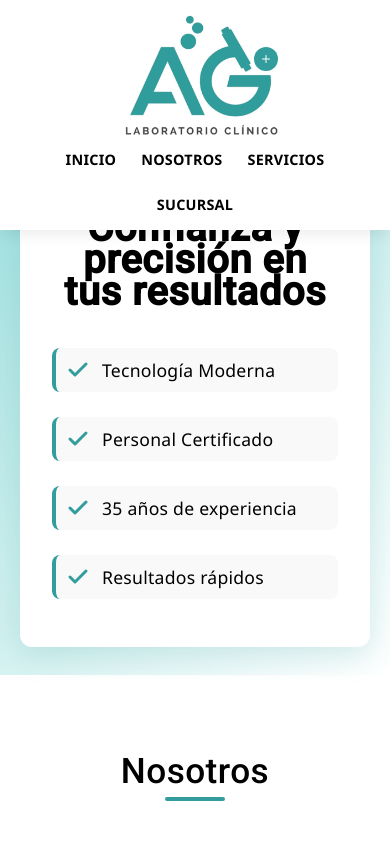
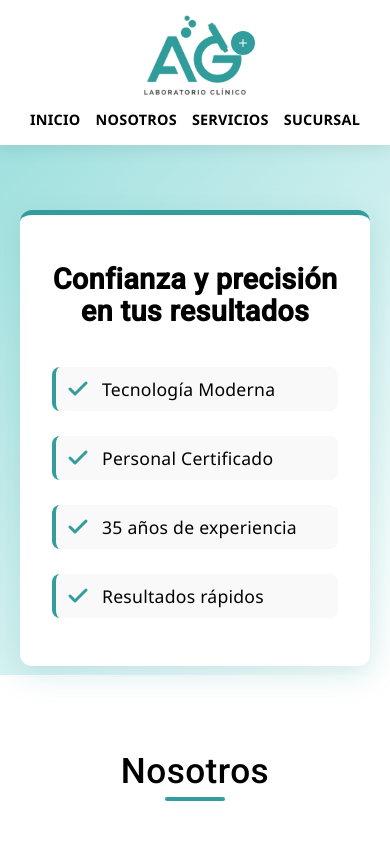
Before and after one commit to Mateoilr/Proyecto2.0, an Angular app: page / in a window 390 px wide. Shown: the top 844 px of the page. Built offline with nearby package versions, Linux system fonts and the light colour scheme.

Commit message:
commit 2 landing page responsive

```diff
--- a/src/app/landing/landing.component.css
+++ b/src/app/landing/landing.component.css
@@ -7,6 +7,8 @@
   --bg-light: #f9f9f9;
   font-family: 'Segoe UI', Roboto, Helvetica, Arial, sans-serif;
   display: block;
+  /* Habilitar un scroll suave si el navegador lo soporta (opcional pero recomendado) */
+  scroll-behavior: smooth;
 }
 
 /* ================= GLOBALES ================= */
@@ -18,6 +20,11 @@
   max-width: 1100px;
   margin: 0 auto;
   padding: 0 20px;
+}
+
+/* ESTA ES LA SOLUCIÓN AL CORTE DE LAS SECCIONES */
+section {
+  scroll-margin-top: 160px; /* Le dice al navegador que deje este espacio arriba al navegar a esta sección */
 }
 
 .section-title {
@@ -38,7 +45,7 @@
   border-radius: 2px;
 }
 
-/* ================= HEADER (Tu código original modificado) ================= */
+/* ================= HEADER ================= */
 .header {
   position: fixed;
   top: 0;
@@ -64,10 +71,11 @@
 }
 
 .logo-img {
-  height: 120px; /* Ajuste para mantener equilibrio con el nav */
+  height: 120px;
   object-fit: contain;
 }
-/*Boton de iniciar sesion */
+
+/* Boton de iniciar sesion */
 .btn-toggle-login {
   background: var(--primary-color);
   color: var(--bg-white);
@@ -80,8 +88,8 @@
   justify-content: center;
   cursor: pointer;
   transition: background 0.3s, transform 0.2s;
-  margin-bottom: 64px; /*Subir o bajar boton de plus */
-  margin-left: -24px; /* Derecha-izquierda boton de plus */
+  margin-bottom: 64px;
+  margin-left: -24px;
 }
 
 .btn-toggle-login:hover {
@@ -171,7 +179,7 @@
 
 /* ================= SECCIÓN INICIO ================= */
 .hero-section {
-  padding-top: 130px; /* Espacio para el header fijo */
+  padding-top: 130px;
   min-height: 80vh;
   display: flex;
   align-items: center;
@@ -325,7 +333,7 @@
   color: var(--text-dark);
   background: var(--bg-white);
   cursor: pointer;
-  list-style: none; /* Oculta la flechita por defecto en algunos navs */
+  list-style: none;
   display: flex;
   justify-content: space-between;
   align-items: center;
@@ -441,17 +449,58 @@
   color: #888;
 }
 
-/* ================= RESPONSIVE ================= */
+/* ================= RESPONSIVE (MEJORADO) ================= */
 @media (max-width: 768px) {
+
+  /* Como en móvil el header se apila y es más alto, aumentamos el margen superior de las secciones */
+  section {
+    scroll-margin-top: 240px;
+  }
+
   .header-content {
     flex-direction: column;
     gap: 15px;
+    padding: 15px;
+  }
+
+  /* Reducimos un poco el logo en móvil para ganar espacio */
+  .logo-img {
+    height: 80px;
+  }
+
+  /* Reajustamos la posición del botón "+" con el nuevo tamaño del logo */
+  .btn-toggle-login {
+    margin-bottom: 40px;
+    margin-left: -15px;
+  }
+
+  /* Centramos y adaptamos la ventanita de login para que no se salga de la pantalla */
+  .mini-login-window {
+    top: 90px;
+    left: 50%;
+    transform: translateX(-50%); /* Esto la centra perfectamente debajo del logo */
+    width: 200px;
+  }
+
+  /* Necesitamos resetear la animación si usamos transform para centrar */
+  @keyframes fadeIn {
+    from { opacity: 0; transform: translate(-50%, -10px); }
+    to { opacity: 1; transform: translate(-50%, 0); }
   }
 
   .main-nav {
     width: 100%;
     justify-content: center;
     flex-wrap: wrap;
+    gap: 15px;
+  }
+
+  .hero-section {
+    padding-top: 200px; /* Damos más espacio en el inicio porque el header es más alto */
+  }
+
+  .hero-title {
+    font-size: 1.8rem;
   }
 
   .features-grid, .mission-vision-grid {
```
